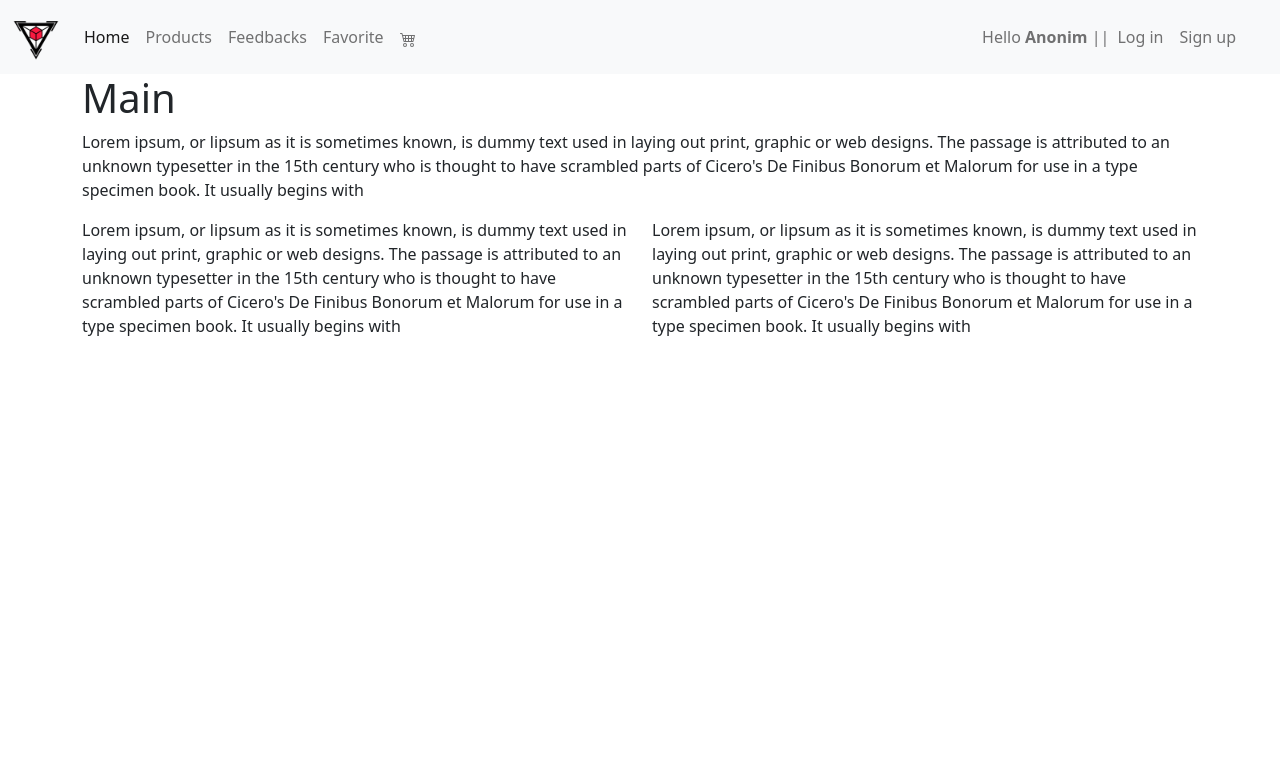
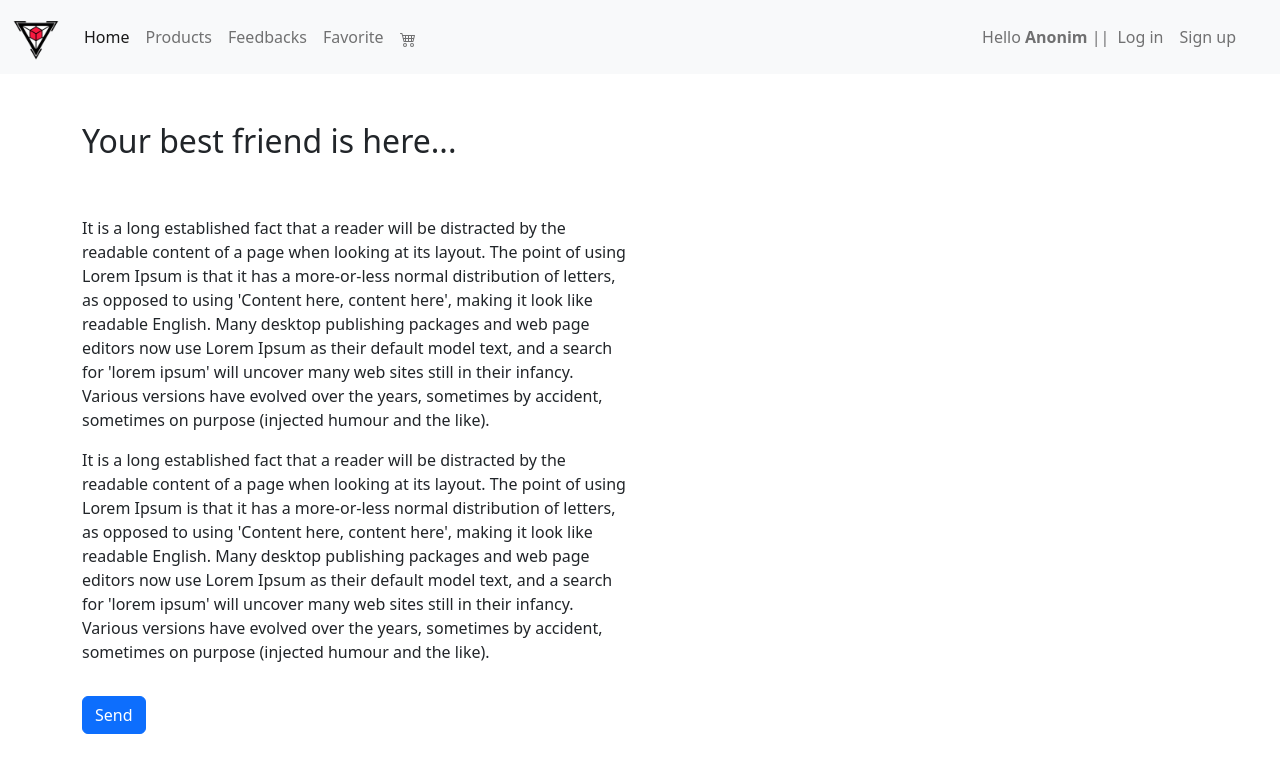
Before and after one commit to webBogdan11/Ithillel, a Django app: page / in a window 1280 px wide. Shown: the top 773 px of the page. Run offline with Django 4.2, Linux system fonts and the light colour scheme; parts of the project's set-up code (start-up, migrations or seed data) failed here and were passed over; some libraries are stand-ins or nearby versions.

Commit message:
HM19 Contact Form

```diff
--- a/HM10/shop/products/admin.py
+++ b/HM10/shop/products/admin.py
@@ -1,6 +1,6 @@
 from django.contrib import admin
 
-from products.models import Product, Category
+from products.models import Product, Category, Config
 from shop.mixins.admin_mixins import ImageSnapshotAdminMixin
 
 
@@ -15,3 +15,6 @@
 @admin.register(Category)
 class CategoryAdmin(ImageSnapshotAdminMixin, admin.ModelAdmin):
     pass
+
+
+admin.site.register(Config)
--- a/HM10/shop/products/forms.py
+++ b/HM10/shop/products/forms.py
@@ -45,3 +45,8 @@
     def save(self):
         products_list = self.cleaned_data['file']
         Product.objects.bulk_create(products_list)
+
+
+class ContactForm(forms.Form):
+    email = forms.EmailField()
+    text = forms.CharField(widget=forms.Textarea)
--- a/HM10/shop/products/models.py
+++ b/HM10/shop/products/models.py
@@ -7,6 +7,7 @@
 from shop.constants import MAX_DIGITS, DECIMAL_PLACES
 from currencies.models import CurrencyHistory
 from shop.model_choices import Currency
+from shop.mixins.singletone_mixins import SingletonModel
 
 
 def upload_image(instance, filename):
@@ -82,3 +83,7 @@
 
     def __str__(self):
         return f'{self.name} | {self.price} | {self.sku}'
+
+
+class Config(SingletonModel):
+    contact_form_email = models.EmailField(default="webbogdan11@gmail.com")
--- a/HM10/shop/products/views.py
+++ b/HM10/shop/products/views.py
@@ -1,18 +1,30 @@
 import csv
-from django.http import HttpResponse, HttpResponseRedirect
+
+from django.contrib import messages
+from django.http import HttpResponse
 from django.utils.decorators import method_decorator
 from django.contrib.auth.decorators import login_required, user_passes_test
 from django.urls import reverse_lazy
-from django.views.generic import ListView, TemplateView, \
+from django.views.generic import ListView, \
                                  DetailView, FormView
 from products.models import Product
-
+from products.forms import ContactForm
+from products.tasks import send_contact_form
 
 from products.forms import ImportCSVForm
 
 
-class IndexView(TemplateView):
+class IndexView(FormView):
     template_name = 'products/index.html'
+    form_class = ContactForm
+    success_url = reverse_lazy('products:index')
+
+    def form_valid(self, form):
+        send_contact_form.delay(email=form.cleaned_data['email'],
+                                text=form.cleaned_data['text'])
+        messages.success(self.request, 'Email has been send.')
+
+        return super().form_valid(form)
 
 
 class ProductsListView(ListView):
--- a/HM10/shop/templates/products/index.html
+++ b/HM10/shop/templates/products/index.html
@@ -5,36 +5,46 @@
     <section class="main">
         <div class="container">
             <div class="row">
-                <div class="col-12">
-                    <h1>Main</h1>
-                </div>
-
-                <div class="col-12">
-                    <p>Lorem ipsum, or lipsum as it is sometimes known,
-                        is dummy text used in laying out print, graphic or web designs.
-                        The passage is attributed to an unknown typesetter in the 15th century who is thought to
-                        have scrambled parts of Cicero's De Finibus Bonorum et Malorum for use in a type specimen book.
-                        It usually begins with</p>
-                </div>
-
-                <div class="col-6">
-                    <p>Lorem ipsum, or lipsum as it is sometimes known,
-                        is dummy text used in laying out print, graphic or web designs.
-                        The passage is attributed to an unknown typesetter in the 15th century who is thought to
-                        have scrambled parts of Cicero's De Finibus Bonorum et Malorum for use in a type specimen book.
-                        It usually begins with</p>
-                </div>
-
-                <div class="col-6">
-                    <p>Lorem ipsum, or lipsum as it is sometimes known,
-                        is dummy text used in laying out print, graphic or web designs.
-                        The passage is attributed to an unknown typesetter in the 15th century who is thought to
-                        have scrambled parts of Cicero's De Finibus Bonorum et Malorum for use in a type specimen book.
-                        It usually begins with</p>
+                <div class="col-12 col-lg-6">
+                    <h2 class="py-3 py-lg-5">
+                        Your best friend is here...
+                    </h2>
+                    <p>
+                        It is a long established fact that a reader will be
+                        distracted by the readable content of a page when
+                        looking at its layout. The point of using Lorem Ipsum
+                        is that it has a more-or-less normal distribution of
+                        letters, as opposed to using 'Content here, content
+                        here', making it look like readable English. Many
+                        desktop publishing packages and web page editors now
+                        use Lorem Ipsum as their default model text, and a
+                        search for 'lorem ipsum' will uncover many web sites
+                        still in their infancy. Various versions have evolved
+                        over the years, sometimes by accident, sometimes on
+                        purpose (injected humour and the like).
+                    </p>
+                    <p>
+                        It is a long established fact that a reader will be
+                        distracted by the readable content of a page when
+                        looking at its layout. The point of using Lorem Ipsum
+                        is that it has a more-or-less normal distribution of
+                        letters, as opposed to using 'Content here, content
+                        here', making it look like readable English. Many
+                        desktop publishing packages and web page editors now
+                        use Lorem Ipsum as their default model text, and a
+                        search for 'lorem ipsum' will uncover many web sites
+                        still in their infancy. Various versions have evolved
+                        over the years, sometimes by accident, sometimes on
+                        purpose (injected humour and the like).
+                    </p>
+                    <p>
+                        <form method="post">
+                            {% include 'parts/forms/simple_form.html' with form=form %}
+                            <input type="submit" value="Send" class="btn btn-primary my-3">
+                        </form>
+                    </p>
                 </div>
             </div>
-
-
         </div>
     </section>
-{% endblock %}
+{% endblock content %}
```
Also changed, not shown: HM10/shop/products/tasks.py (added, +16 -0 lines), HM10/shop/shop/mixins/singletone_mixins.py (added, +19 -0 lines), HM10/shop/shop/settings.py (+12 -0 lines), HM10/shop/products/migrations/0003_config.py (added), HM10/shop/users/migrations/0003_alter_user_username.py (added), 1 other file.
